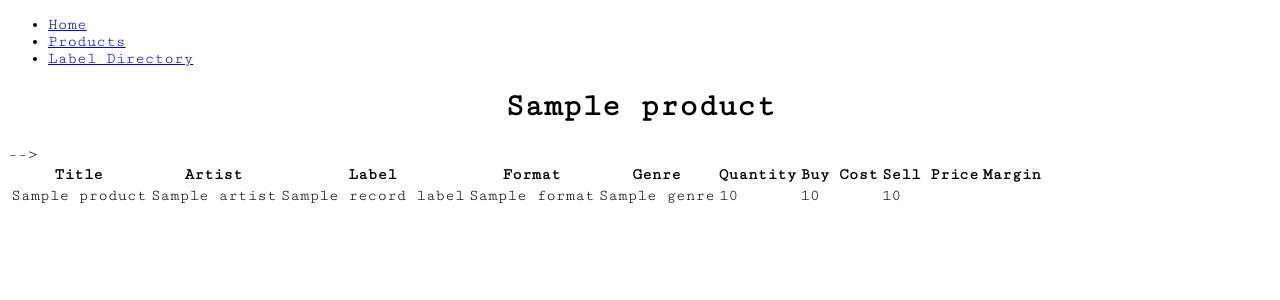
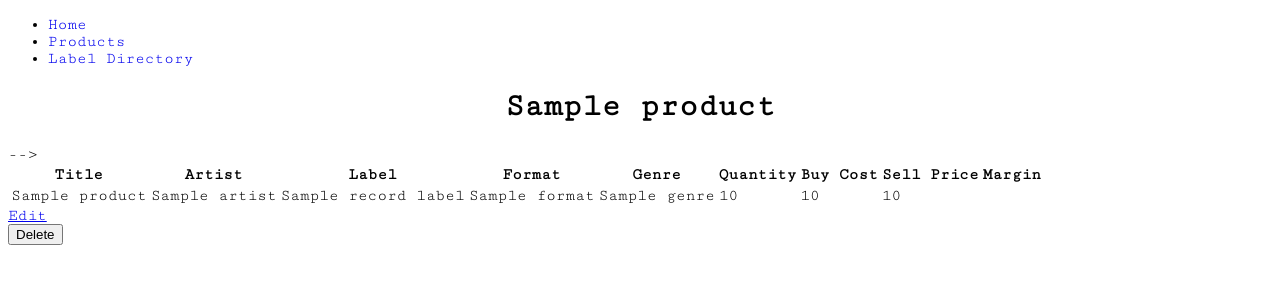
Before and after one commit to calumpetergunn/record_store_inventory, a Flask app: template templates/products/show.html in a window 1280 px wide. Shown: the top 300 px of the page. Run offline with Flask 2, Linux system fonts and the light colour scheme; the template is opened without the code that fills it: most values are stand-ins (such as "Sample title", 1, 10 or a date in 2020).

Commit message:
added delete function to hproducts

```diff
--- a/static/style.css
+++ b/static/style.css
@@ -2,7 +2,7 @@ body {
     font-family: 'Cutive Mono', monospace;
 }
 
-.menu {
+.menu > li > a{
     text-decoration: none;
 }
 
--- a/templates/products/show.html
+++ b/templates/products/show.html
@@ -23,7 +23,14 @@
         <td>{{product.quantity}}</td>
         <td>{{product.buy_cost}}</td>
         <td>{{product.sell_price}}</td> -->
-        <!-- <td>{{margin}}</td>
+
     </tr>
 </table>
+<a href="/products/{{product.id}}/edit">Edit</a>
+<div>
+    <form action="/products/{{product.id}}/delete" method="POST">
+    <button>Delete</button>
+    </form>
+</div>
+ </td>
 {% endblock %}
```
Also changed, not shown: templates/products/index.html (+8 -2 lines).
